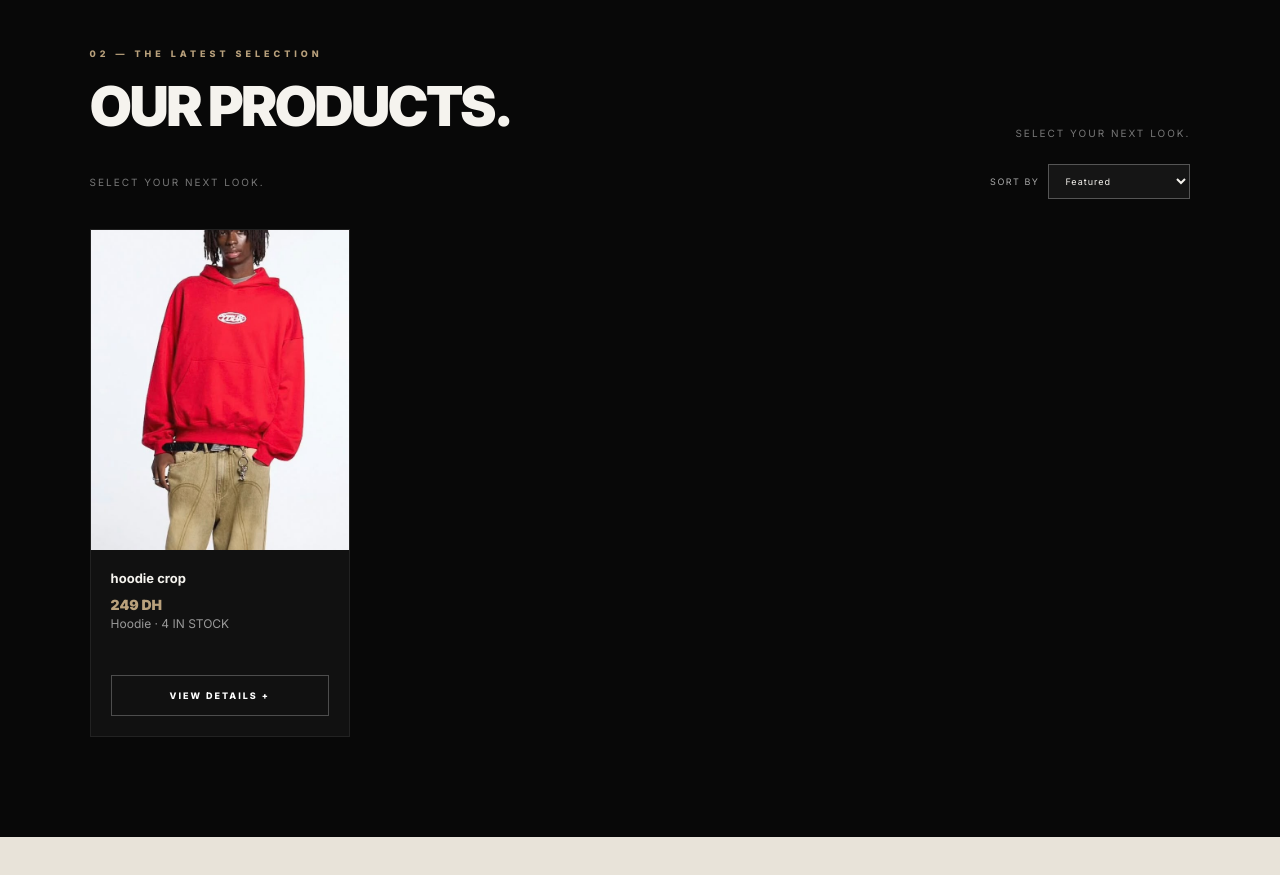
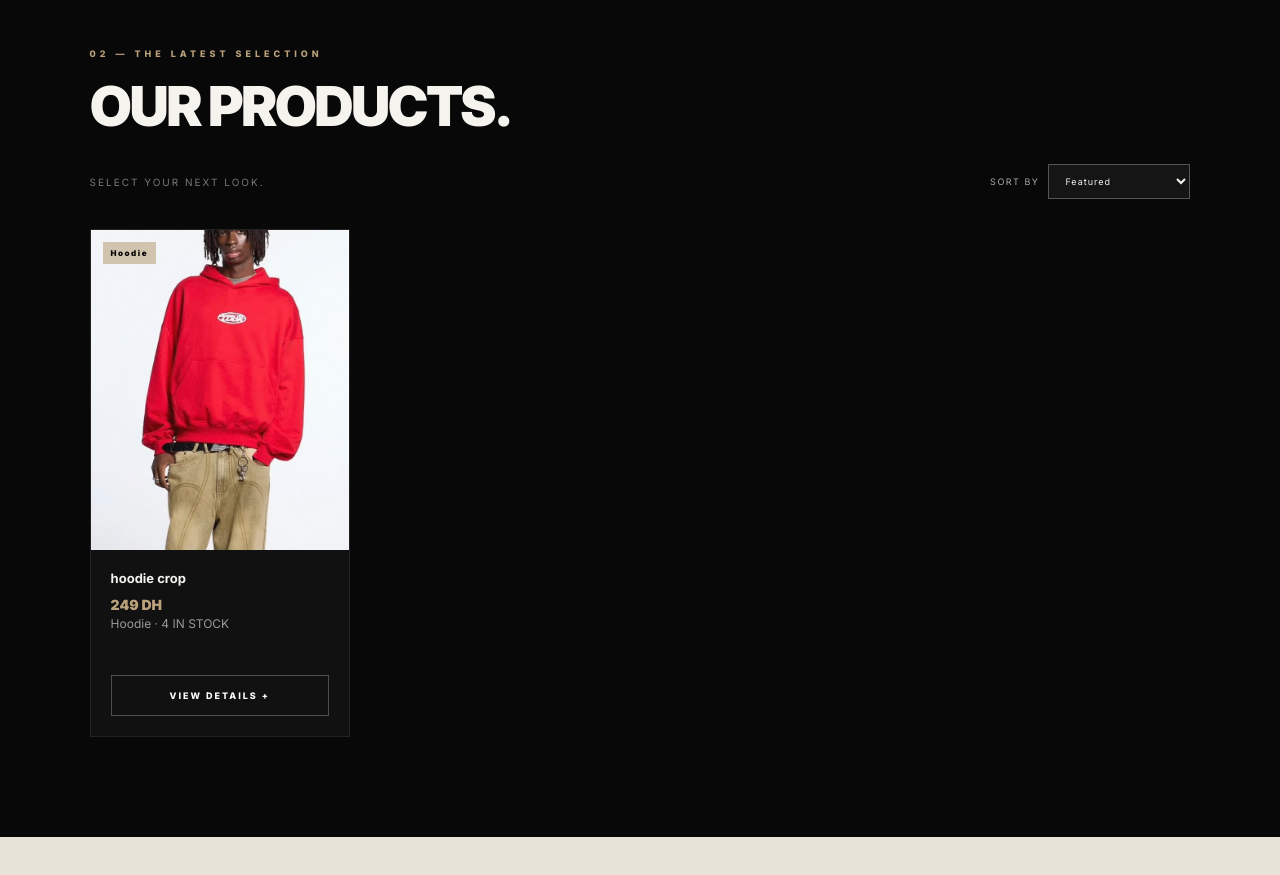
Before and after one commit to benhaffounamine-lgtm/outfiti-online-store, a plain HTML site: page index.html in a window 1280 px wide. Shown: the part 2100-2975 px from the top of the page. Drawn offline with Linux system fonts and the light colour scheme.

Commit message:
Preserve legacy product labels in badges

```diff
--- a/index.html
+++ b/index.html
@@ -209,6 +209,7 @@ nav a:hover{color:var(--gold)}
 .product-badge.sale{background:#b9a17c}
 .product-badge.sold-out{background:#333;color:#fff}
 .product-badge.featured{background:#fff}
+.product-badge.legacy{background:#d1c4ae;color:#080808}
 .product-info{padding:20px}
 .product-info h3{font-size:13px;font-weight:700;margin-bottom:10px}
 .price{color:var(--gold);font-size:14px;font-weight:900;display:flex;align-items:center;gap:8px;flex-wrap:wrap}
@@ -465,7 +466,6 @@ footer p{color:#888;font-size:11px;line-height:2.3;margin-top:15px}
 <section class="section" id="products">
   <div class="section-head">
     <div><small>02 — THE LATEST SELECTION</small><h2>OUR PRODUCTS.</h2></div>
-    <p>SELECT YOUR NEXT LOOK.</p>
   </div>
 
   <div class="products-toolbar">
@@ -632,6 +632,7 @@ function productBadges(product){
   if(product.isNew) badges.push('<span class="product-badge new">NEW</span>');
   if(product.originalPrice&&product.originalPrice>product.price) badges.push('<span class="product-badge sale">SALE</span>');
   if(product.featured) badges.push('<span class="product-badge featured">FEATURED</span>');
+  if(product.label) badges.push('<span class="product-badge legacy">'+escapeHtml(product.label)+'</span>');
   return badges.join("");
 }
 function formatProductPrice(product){
```
